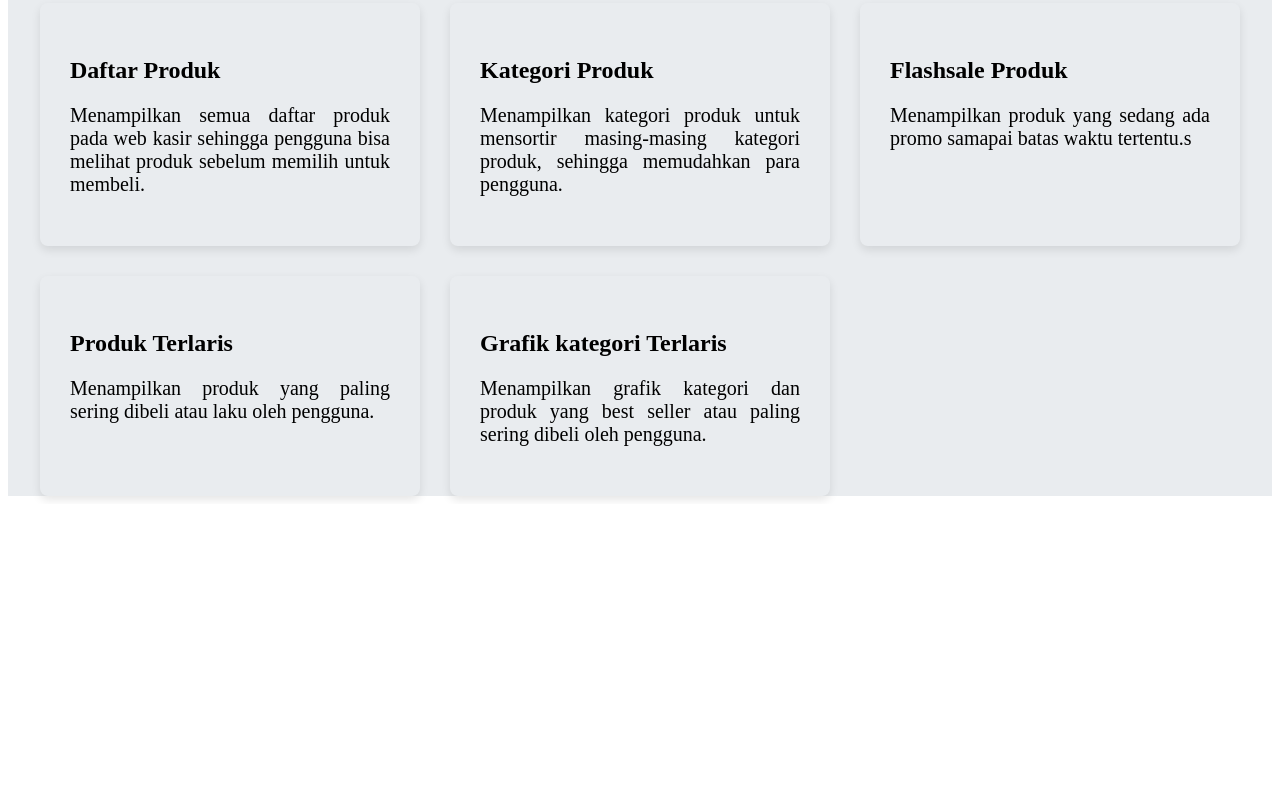
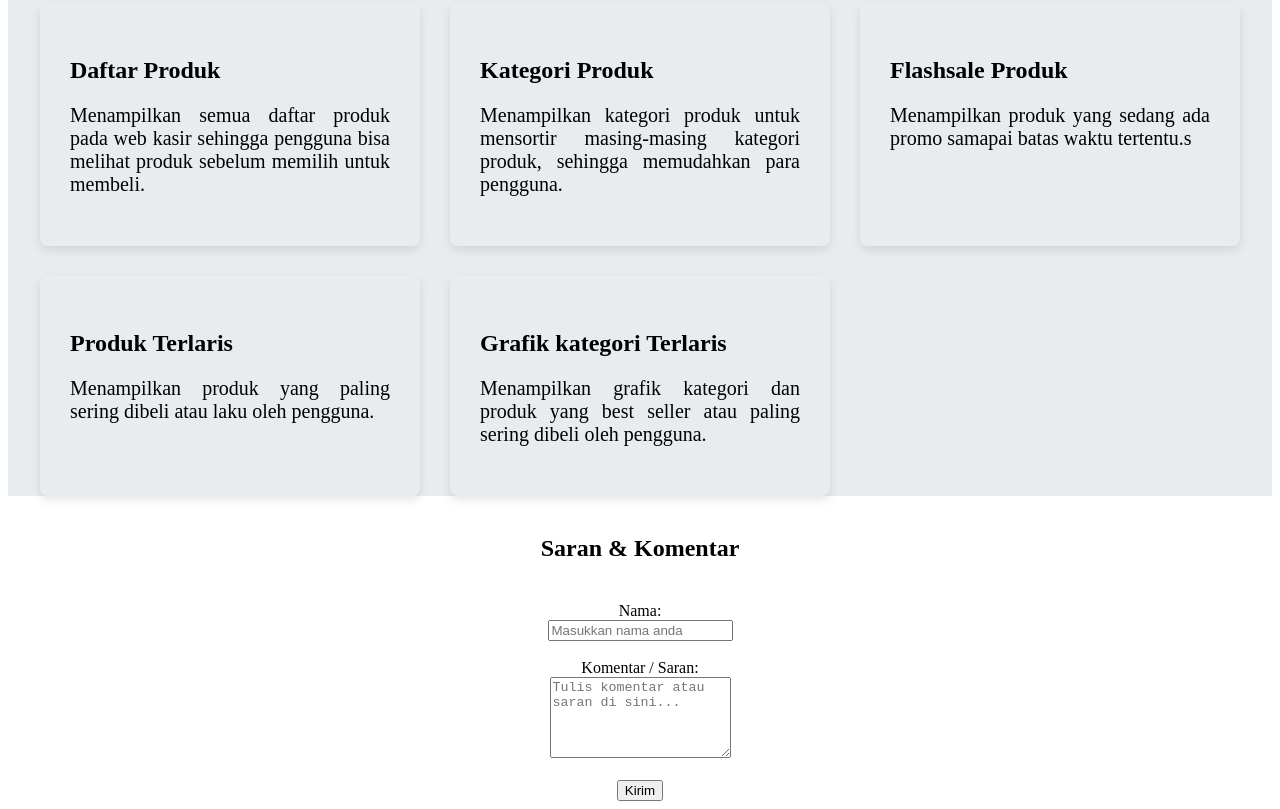
Before and after one commit to mukhlisin24/Biodatadiri, a plain HTML site: page index.html in a window 1280 px wide. Shown: the part 1418-2227 px from the top of the page. Before the commit the page ends 1922 px from the top, so only its background shows below. Drawn offline with Linux system fonts and the light colour scheme.

Commit message:
Add files via upload

```diff
--- a/index.html
+++ b/index.html
@@ -7,7 +7,6 @@
     <link rel="stylesheet" href="homepage.css">
     <link rel="stylesheet" href="https://cdnjs.cloudflare.com/ajax/libs/font-awesome/6.0.0-beta3/css/all.min.css">
 </head>
-</head>
 <body>
     <div class="layout">
         <header class="main-header">
@@ -15,6 +14,7 @@
                 <ul class="nav-links">
                     <li><a href="#about">Tentang Saya</a></li>
                     <li><a href="#interface">Interface</a></li>
+                    <li><a href="#saran">Saran</a></li>
                 </ul>
             </nav>
         </header>
@@ -60,8 +60,6 @@
                         <li><i class="fab fa-instagram"></i> <a href="https://www.instagram.com/irwndwm?igsh=MW53dDdmYjRtM2E0ag==">irwndwm</a></li><br>
                         <li><i class="fab fa-tiktok"></i> <a href="https://www.tiktok.com/@nousssz?_t=ZS-8wrO06uBX0R&_r=1">wanzky</a></li>
                     </ul>
-
-
                 </div>
             </div>
         </section>
@@ -93,6 +91,21 @@
                 </div>
             </div>
         </section>
+
+        <section id="saran" class="saran-section">
+            <div class="container">
+                <h2>Saran & Komentar</h2>
+                <form class="saran-form" method="get">
+                    <label for="nama">Nama:</label><br>
+                    <input type="text" id="nama" name="nama" placeholder="Masukkan nama anda"><br><br>
+
+                    <label for="komentar">Komentar / Saran:</label><br>
+                    <textarea id="komentar" name="komentar" rows="5" placeholder="Tulis komentar atau saran di sini..."></textarea><br><br>
+
+                    <button type="submit">Kirim</button>
+                </form>
+            </div>
+        </section>
     </div>
 </body>
 </html>
```
